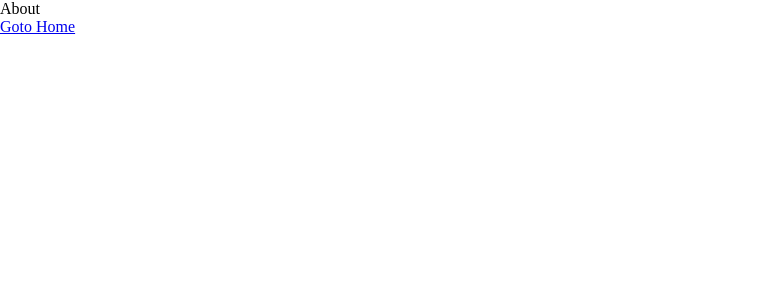
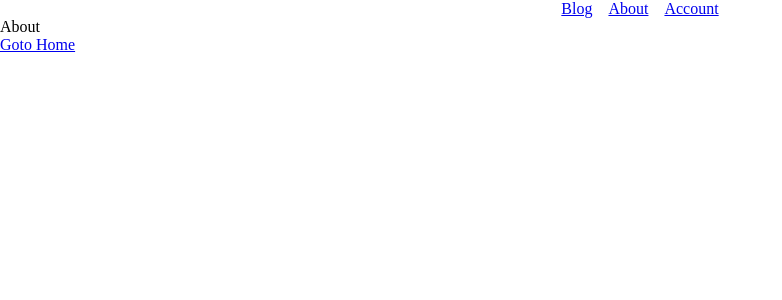
Before and after one commit to denisso/next13-app-exp, a Next.js app: page /about in a window 1280 px wide. Shown: the top 300 px of the page, without its empty margins (0-782 px from the left). Built offline with nearby package versions, Linux system fonts and the light colour scheme.

Commit message:
add case

```diff
--- a/app/layout.tsx
+++ b/app/layout.tsx
@@ -1,9 +1,11 @@
-import './globals.css'
+import "./globals.css";
+import Link from "next/link";
+import style from "./layout.module.scss";
 
 export default function RootLayout({
   children,
 }: {
-  children: React.ReactNode
+  children: React.ReactNode;
 }) {
   return (
     <html lang="en">
@@ -13,8 +15,21 @@ export default function RootLayout({
       */}
       <head />
       <body>
-
-        {children}</body>
+        <div>
+          <div className={style.nav}>
+            <div className="link">
+              <Link href={"/blog"}>Blog</Link>
+            </div>
+            <div className="link">
+              <Link href={"/about"}>About</Link>
+            </div>
+            <div className="link">
+              <Link href={"/account"}>Account</Link>
+            </div>
+          </div>
+        </div>
+        <div>{children}</div>
+      </body>
     </html>
-  )
+  );
 }
```
Also changed, not shown: app/page.tsx (+2 -13 lines), app/layout.module.scss (renamed from app/page.module.scss).
